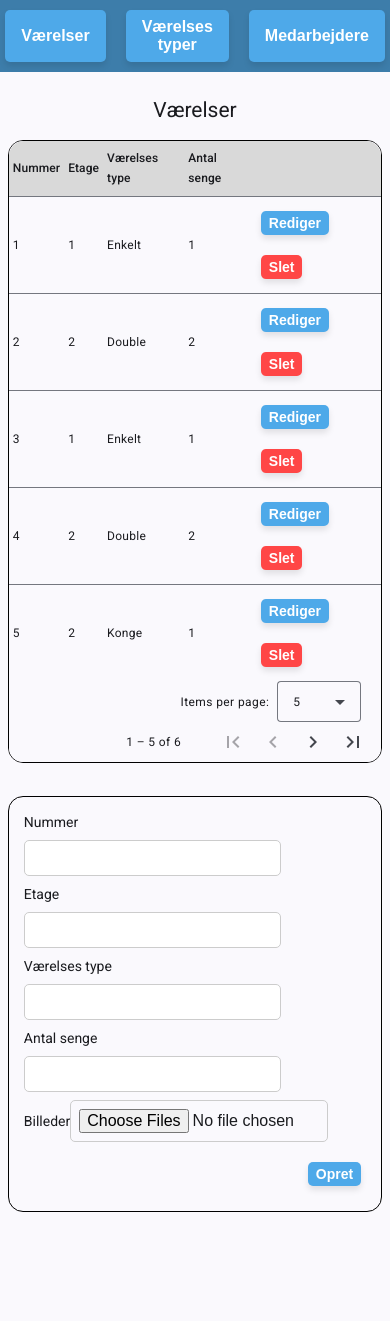
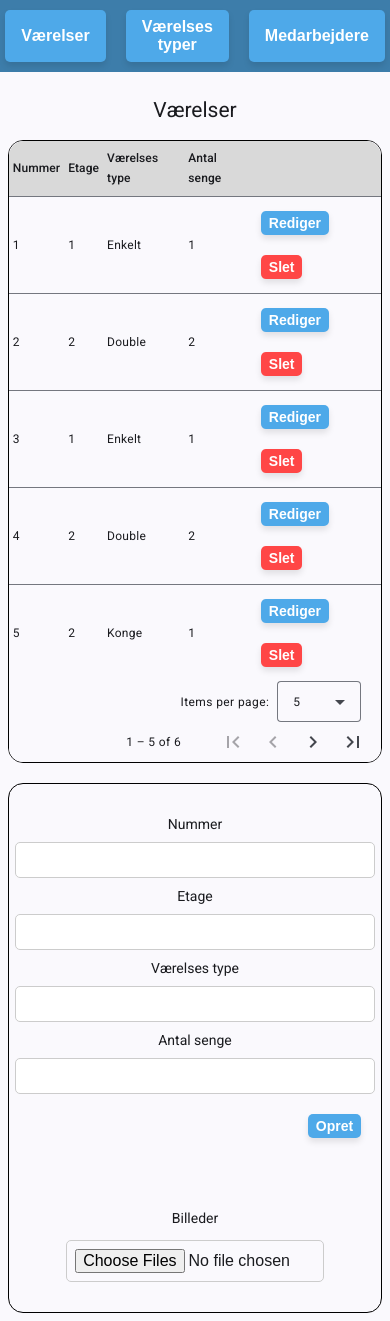
Before and after one commit to lahi1998/HotelBookingSVP, an Angular app in the folder Hotel-Angular/: page /admin/room in a window 390 px wide. Before the commit the page ends 1220 px from the top, so only its background shows below. Built offline with nearby package versions, Linux system fonts and the light colour scheme.

Commit message:
css responsive v1

```diff
--- a/Hotel-Angular/src/app/components/admin/admin-room/admin-room.css
+++ b/Hotel-Angular/src/app/components/admin/admin-room/admin-room.css
@@ -55,8 +55,17 @@ button {
     background-color: #FF4646;
 }
 
-/* Create-type-box (form) */
-.Create-type-box {
+/* Create-room-box (form) */
+.create-container {
+    display: flex;
+    gap: 20px;
+    align-items: flex-start;
+    border: solid 1px black;
+    border-radius: 15px;
+    padding: 15px;
+}
+
+.Create-room-inputs {
     flex: 1 1 35%;
     min-width: 280px;
     max-width: 400px;
@@ -64,8 +73,6 @@ button {
     flex-direction: column;
     gap: 8px;
     padding: 15px;
-    border: solid 1px black;
-    border-radius: 15px;
     margin-top: 3.5%;
 }
 
@@ -84,7 +91,17 @@ select {
     margin-top: 12px;
 }
 
+
 /* Image carousel and upload */
+
+.image-upload {
+    display: flex;
+    flex-direction: column;
+    align-items: center;
+    gap: 12px;
+    padding: 15px;
+    margin-top: 3.5%;
+}
 
 .carousel {
     display: flex;
@@ -100,8 +117,8 @@ select {
 }
 
 .imgprew {
-    max-width: 220px;
-    max-height: 160px;
+    max-width: 264px;
+    max-height: 192px;
     object-fit: contain;
     border: 1px solid #ccc;
     border-radius: 6px;
@@ -111,6 +128,23 @@ select {
     display: flex;
     justify-content: space-between;
     align-items: center;
+}
+
+.thumbnails {
+    display: flex;
+    gap: 6px;
+    overflow-x: auto;
+    padding: 5px;
+}
+
+.imgControlBtn {
+    padding: 6px 12px;
+    font-size: 18px;
+    border: none;
+    border-radius: 4px;
+    background-color: #4EA9E9;
+    color: white;
+    cursor: pointer;
 }
 
 /* Responsive behavior */
@@ -141,4 +175,34 @@ select {
         font-size: 14px;
         padding: 4px 8px;
     }
+
+        .create-container {
+        flex-direction: column;
+        align-items: center;
+        gap: 30px; /* add more vertical spacing between sections */
+    }
+
+    .Create-room-inputs {
+        width: 100%;
+        max-width: 500px;
+        align-items: center;
+        margin-top: 0;
+    }
+
+    .Create-room-inputs input,
+    .Create-room-inputs select {
+        width: 100%;
+    }
+
+    .image-upload {
+        width: 100% !important;
+        max-width: 500px;
+        align-items: center;
+        margin-top: 0;
+    }
+
+    .imgprew {
+        max-width: 70%;
+        height: auto;
+    }
 }
--- a/Hotel-Angular/src/app/components/admin/admin-room/admin-room.html
+++ b/Hotel-Angular/src/app/components/admin/admin-room/admin-room.html
@@ -1,6 +1,6 @@
 <app-admin-nav></app-admin-nav>
 <div class="container">
-    <div class="table-wrapper left">
+    <div class="table-wrapper ">
         <h2>Værelser</h2>
         <div class="table-border">
             <table mat-table [dataSource]="dataSource" class="mat-elevation-z8">
@@ -47,7 +47,9 @@
         </div>
     </div>
 
-    <div class="Create-type-box right">
+
+    <div class="create-container">
+        <div class="Create-room-inputs" style="flex:1;">
             <label for="roomNumber">Nummer</label>
             <input id="roomNumber" type="text">
             <label for="roomFloor">Etage</label>
@@ -57,12 +59,17 @@
             <label for="roomBedCount">Antal senge</label>
             <input id="roomBedCount" type="text">
 
-        <div class="image-upload">
-            <div class="carousel" *ngIf="images.length > 0" >
+            <button class="create" type="button">Opret</button>
+        </div>
+
+        <div class="image-upload" style="width:320px; flex-shrink:0;">
+            <div class="carousel" *ngIf="images.length > 0">
                 <div class="carousel-main">
-                    <button type="button" (click)="prevImage()" [disabled]="images.length <= 1">‹</button>
+                    <button class="imgControlBtn" type="button" (click)="prevImage()"
+                        [disabled]="images.length <= 1">‹</button>
                     <img class="imgprew" [src]="images[currentImageIndex]?.dataUrl" alt="Preview">
-                    <button type="button" (click)="nextImage()" [disabled]="images.length <= 1">›</button>
+                    <button class="imgControlBtn" type="button" (click)="nextImage()"
+                        [disabled]="images.length <= 1">›</button>
                 </div>
 
                 <div class="carousel-controls">
@@ -70,7 +77,7 @@
                     <button type="button" (click)="deleteCurrentImage()" class="delete">Slet</button>
                 </div>
 
-                <div class="thumbnails" style="display:flex; gap:6px; overflow-x:auto;">
+                <div class="thumbnails">
                     <img *ngFor="let img of images; let i = index" [src]="img.dataUrl" (click)="selectImage(i)"
                         [style.border]="i === currentImageIndex ? '2px solid #3f51b5' : '1px solid #ddd'"
                         style="width:56px; height:44px; object-fit:cover; cursor:pointer; border-radius:4px;">
@@ -80,8 +87,6 @@
             <label for="roomImages">Billeder</label>
             <input id="roomImages" type="file" accept="image/*" (change)="onFilesSelected($event)" multiple>
         </div>
-
-        <button class="create" type="button" style="align-self:flex-end; margin-top:12px;">Opret</button>
     </div>
 
 </div>
```
Also changed, not shown: Hotel-Angular/src/app/components/admin/admin-room/admin-room.ts (+0 -7 lines). Lines whose indentation alone changed are shown as unchanged.
